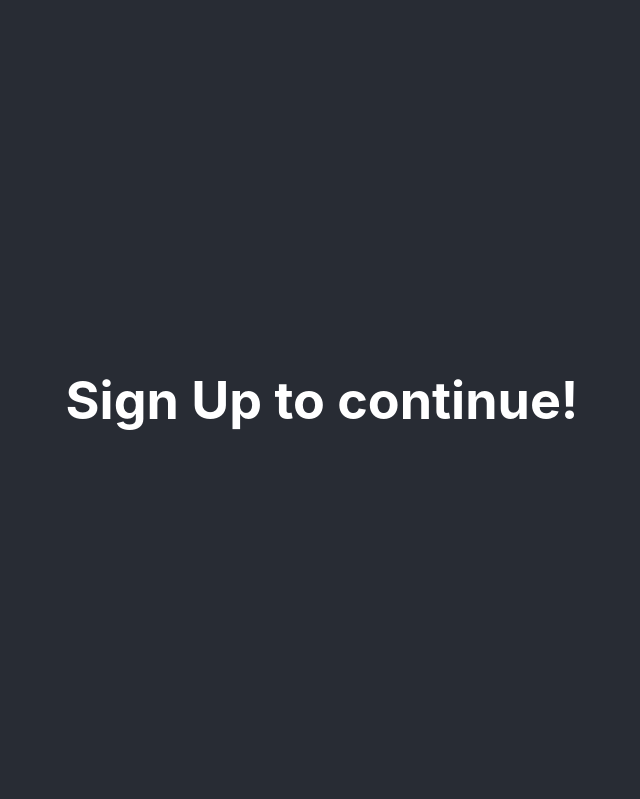
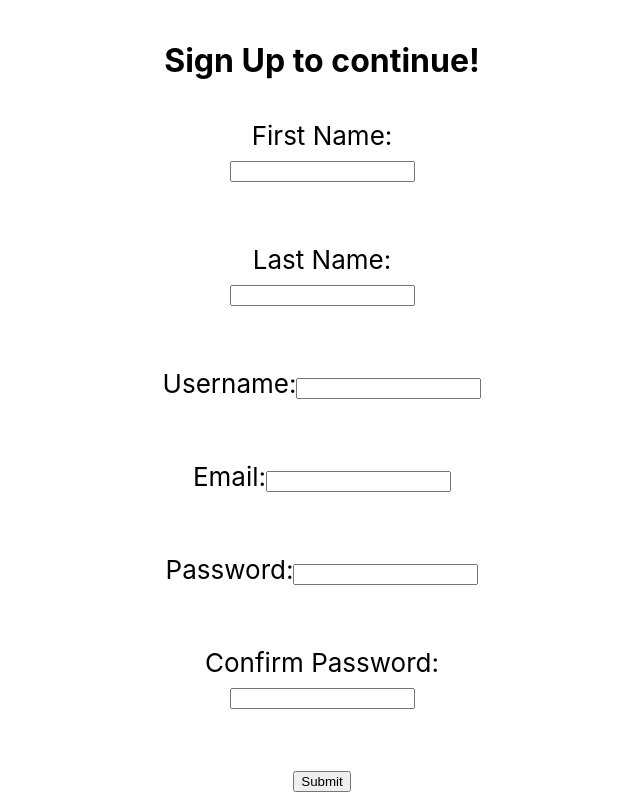
Before and after one commit to LindaKadz/cms_front_end, a React (Create React App) app: page / in a window 1280 px wide. Shown: the top 799 px of the page, without its empty margins (318-958 px from the left). Built offline with nearby package versions, Linux system fonts and the light colour scheme.

Commit message:
add some style

```diff
--- a/src/App.css
+++ b/src/App.css
@@ -8,14 +8,9 @@
 }
 
 .App-header {
-  background-color: #282c34;
-  min-height: 100vh;
-  display: flex;
-  flex-direction: column;
-  align-items: center;
-  justify-content: center;
-  font-size: calc(10px + 2vmin);
-  color: white;
+  text-align: center;
+  height: 70px;
+  padding: 20px;
 }
 
 .App-link {
@@ -39,11 +34,17 @@
   .App form {
     margin: 0 auto;
     max-width: 320px;
+    padding-top: 10px;
+    color: black;
+    display: flex;
+    flex-direction: column;
+    align-items: center;
+    justify-content: center;
+    font-size: calc(10px + 2vmin);
   }
 }
 
 .App form span.help-block {
   font-size: 14px;
   padding-bottom: 10px;
-  color: #999;
 }
```
